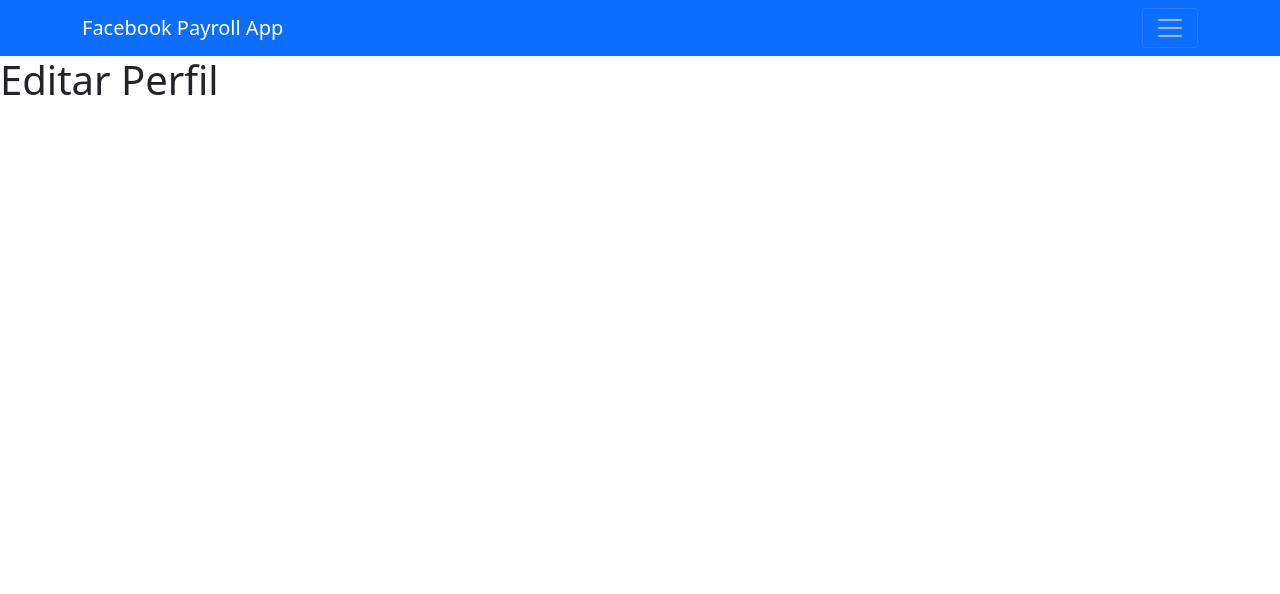
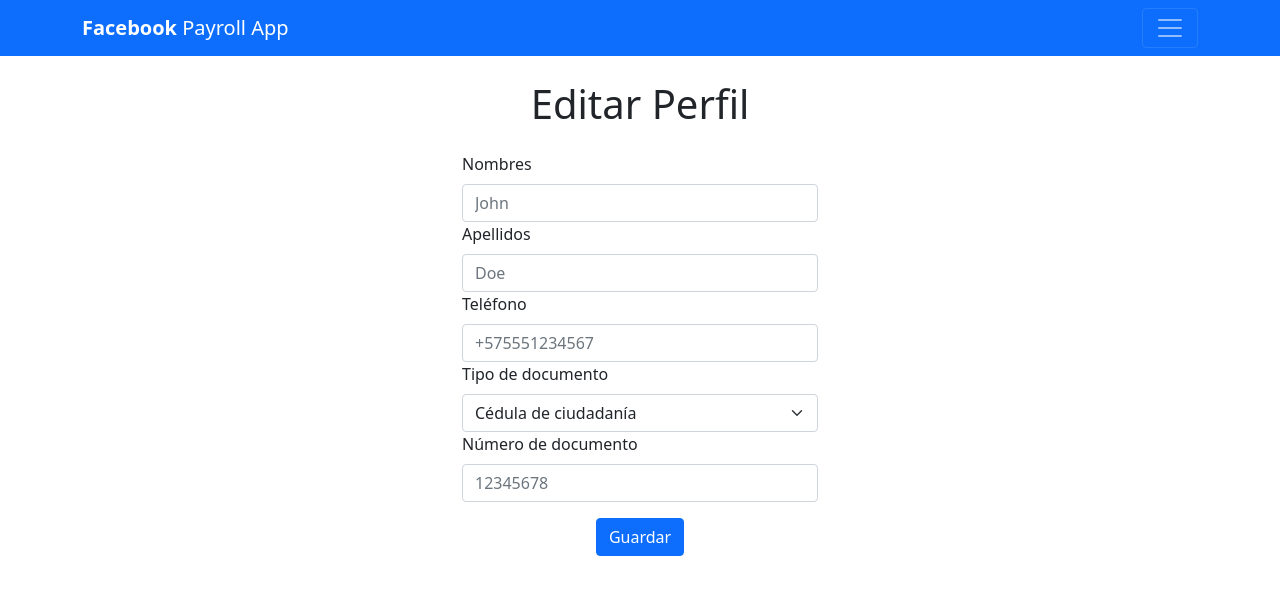
Before and after one commit to MistionTIC-G18-E8/employee-app, a React (Create React App) app in the folder frontend/: page /editarperfil in a window 1280 px wide. Shown: the top 594 px of the page. Built offline with nearby package versions, Linux system fonts and the light colour scheme.

Commit message:
formulario, texto y fuente
Creacion del formulario Editar Perfil

Correción texto en Editar permisos

Ajuste fonts del navbar

```diff
--- a/frontend/src/components/EditarPerfil.jsx
+++ b/frontend/src/components/EditarPerfil.jsx
@@ -1,10 +1,42 @@
 import React from 'react'
-
+import { Form, Button, Container, Col, Row } from "react-bootstrap";
 const EditarPerfil = () => {
     return (
-        <div>
-        <h1>Editar Perfil</h1>
-        </div>
+        <Container>
+            <Row className="m-4 justify-content-center display-6">
+                Editar Perfil
+            </Row>
+            <Row className="justify-content-center">
+                <Col xs="auto" lg="4">
+                    <Form>
+                        <Form.Group className="mb-3" controlId="formBasicEmail">
+                            <Form.Label >Nombres</Form.Label>
+                            <Form.Control type="text" placeholder="John" id="nombresPerfil" />
+                            <Form.Label >Apellidos</Form.Label>
+                            <Form.Control type="text" placeholder="Doe" id="apellidosPerfil" />
+                            <Form.Label >Teléfono</Form.Label>
+                            <Form.Control type="number" placeholder="+575551234567" id="telefonoPerfil" />
+                            <Form.Label>Tipo de documento</Form.Label>
+                            <Form.Select aria-label="Elija" id="tipoDocumentoPerfil">
+
+                                <option id="ciudadania" value="cedulaDeCiudadania">Cédula de ciudadanía</option>
+                                <option id="extranjeria" value="cedulaDeExtranjeria">Cédula de extranjería</option>
+                            </Form.Select>
+
+
+
+                            <Form.Label>Número de documento</Form.Label>
+                            <Form.Control type="number" placeholder="12345678" />
+                        </Form.Group>
+                        <div className="text-center">
+                            <Button variant="primary" type="submit">
+                                Guardar
+                            </Button>
+                        </div>
+                    </Form>
+                </Col>
+            </Row>
+        </Container>
     )
 }
 
--- a/frontend/src/components/NavBar.jsx
+++ b/frontend/src/components/NavBar.jsx
@@ -4,14 +4,14 @@ import { LinkContainer } from "react-router-bootstrap";
 export default function NavBar() {
   return (
     <>
-      <Navbar collapseOnSelect expand="true" bg="primary" variant="dark">
+      <Navbar collapseOnSelect expand="false" bg="primary" variant="dark">
         <Container>
           <LinkContainer to="/">
-            <Navbar.Brand>Facebook Payroll App</Navbar.Brand>
+            <Navbar.Brand><strong>Facebook</strong> Payroll App</Navbar.Brand>
           </LinkContainer>
           <Navbar.Toggle aria-controls="responsive-navbar-nav" />
           <Navbar.Collapse id="responsive-navbar-nav">
-            <Nav className="ms-auto fw-bold">
+            <Nav className="ms-auto">
 
 
               <LinkContainer to="/login">
--- a/frontend/src/routes/SolicitarPermisos.jsx
+++ b/frontend/src/routes/SolicitarPermisos.jsx
@@ -1,6 +1,6 @@
 import React from "react";
+import SolicitarPermisos from "../components/SolicitarPermisos";
 
-import SolicitarPermisos from "../components/SolicitarPermisos";
 export default function solicitarPermisos() {
   return <SolicitarPermisos />;
 }
```
